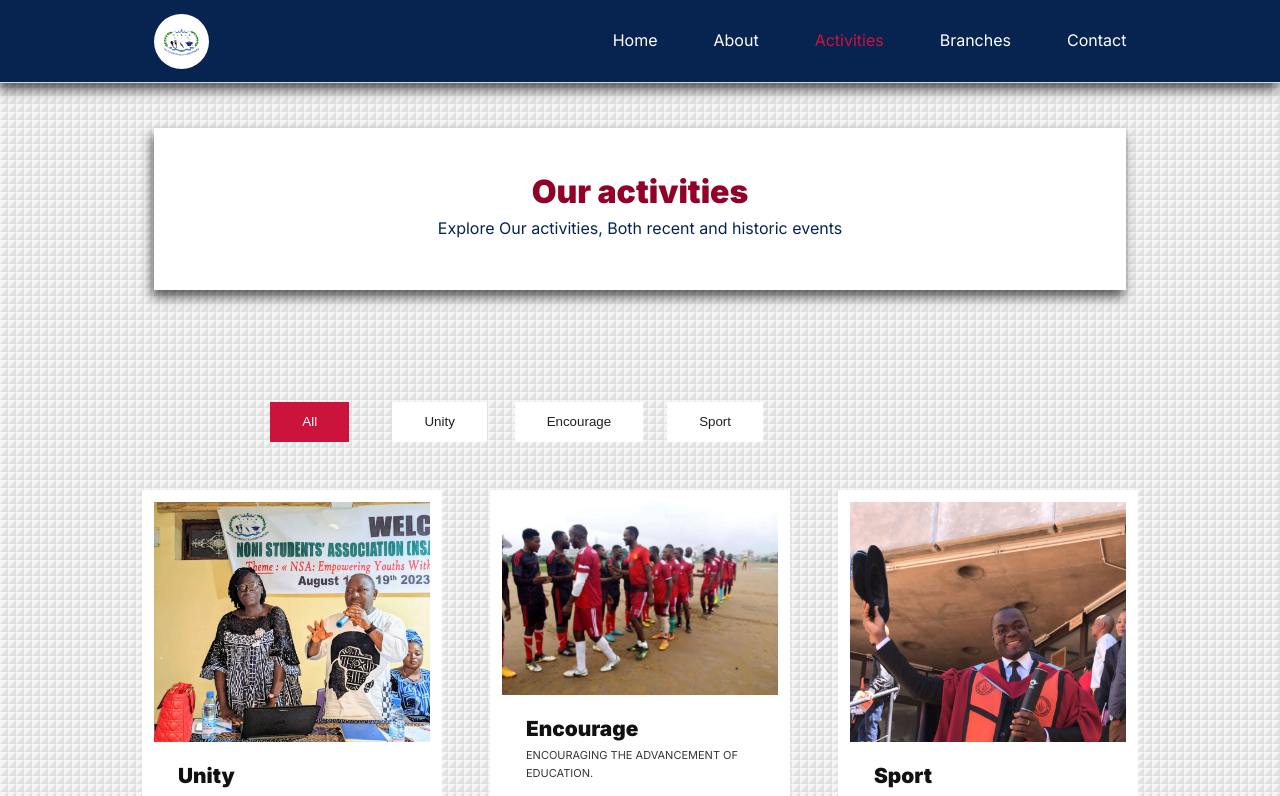
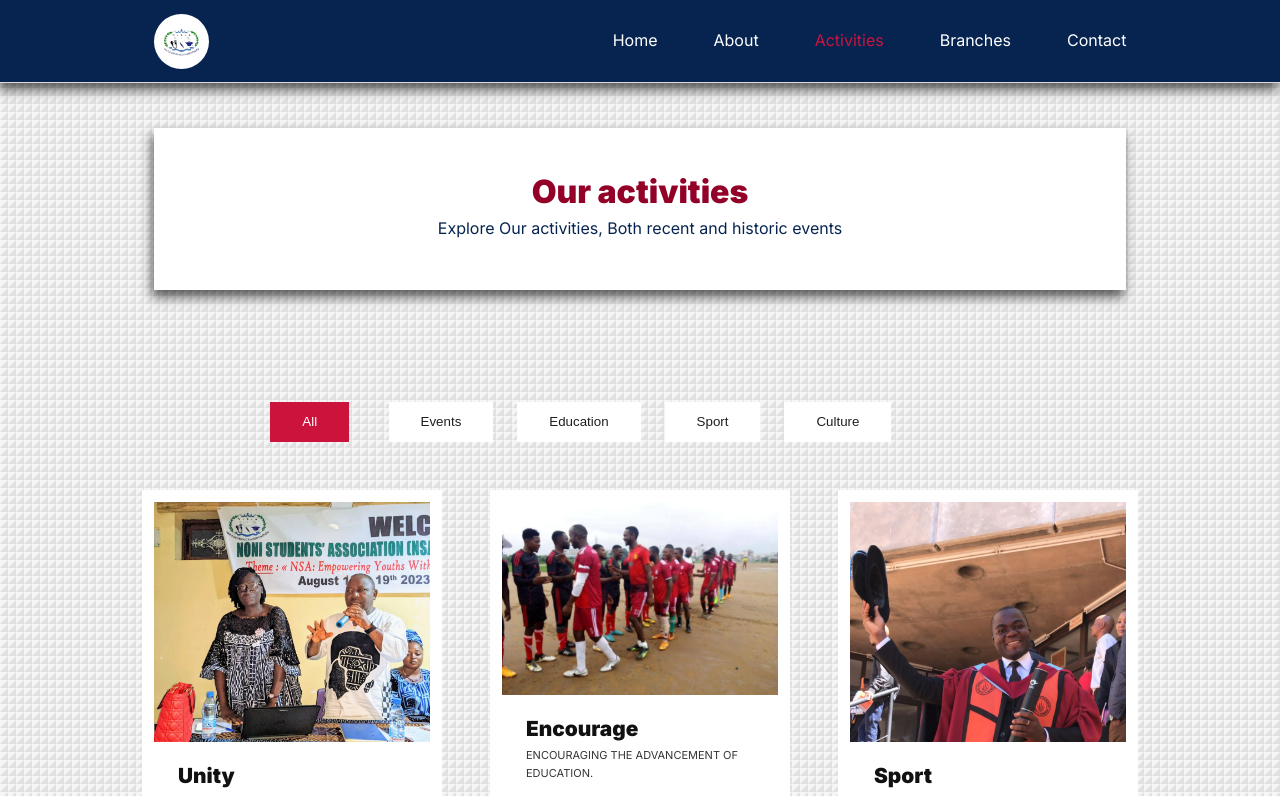
Before and after one commit to Fonyuygita/NSA-_, a Next.js app: page /activities in a window 1280 px wide. Shown: the top 796 px of the page. Built offline with nearby package versions, Linux system fonts and the light colour scheme.

Commit message:
added some stuffs to actvity pagess

```diff
--- a/src/app/activities/activityData.js
+++ b/src/app/activities/activityData.js
@@ -3,12 +3,14 @@ export const Data= [
     {
       image: '/e1.png',
       title: 'Unity',
+      category:"events",
       text: 'PROMOTING AND SUSTAINING THE UNITY OF NONI'
     },
 
     {
         image: '/e3.png',
         title: 'Encourage',
+        category:"education",
         text: 'ENCOURAGING THE ADVANCEMENT OF EDUCATION.',
         subText:"welcome t"
       },
@@ -16,18 +18,21 @@ export const Data= [
       {
         image: '/e6.png',
         title: 'Sport',
+        category:"sport",
         text: 'REGULAR SPORTING COMPETITION DURING ANNUAL CONVENTIONS.'
       },
 
       {
         image: '/e5.png',
         title: 'Unity',
+        category:"events",
         text: 'PROMOTING AND SUSTAINING THE UNITY OF NONI'
       },
 
       {
           image: '/e1.png',
           title: 'Encourage',
+          category:"culture",
           text: 'ENCOURAGING THE ADVANCEMENT OF EDUCATION.',
           subText:"welcome t"
         },
@@ -35,6 +40,7 @@ export const Data= [
         {
           image: '/e7.png',
           title: 'Sport',
+          category:"sport",
           text: 'REGULAR SPORTING COMPETITION DURING ANNUAL CONVENTIONS.'
         }
 
--- a/src/app/activities/page.jsx
+++ b/src/app/activities/page.jsx
@@ -12,7 +12,7 @@ const ActivityPage=()=>{
     // console.log(activities);
 
     const searchCategory=Data.map((item)=>(
-        item.title
+        item.category
 
     ))
     console.log(searchCategory)
@@ -28,6 +28,7 @@ return;
 
 
     const filterProject=Data.filter(project=> project.category===category);
+    console.log(filterProject);
     setActivities(filterProject)
 
 }
```
Also changed, not shown: src/app/about/page.jsx (+6 -2 lines).
